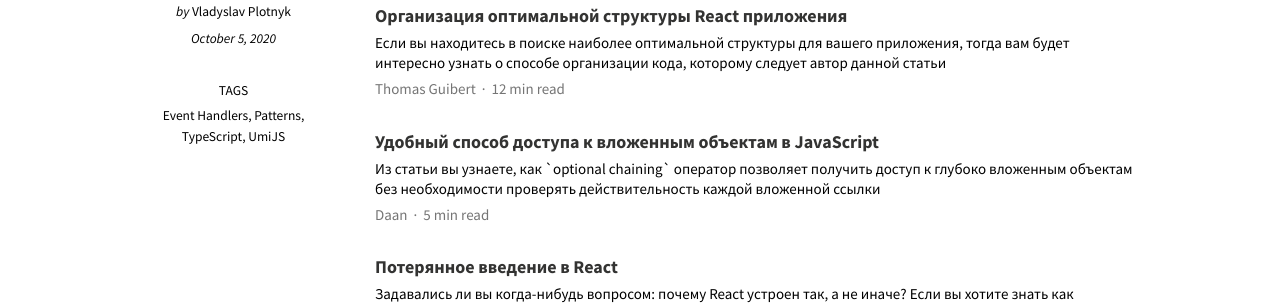
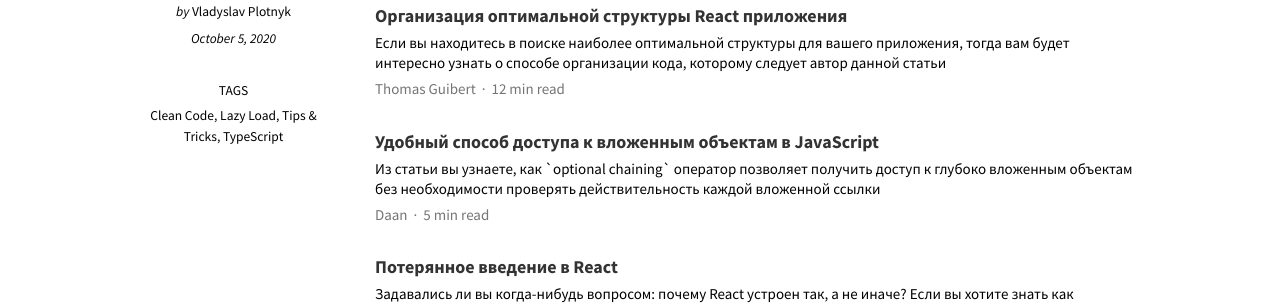
Before and after one commit to react-digest/react-digest.github.io, a Jekyll site: the page built from _posts/2020-10-05-digest8.md, in a window 1280 px wide. Shown: the part 791-1096 px from the top of the page. Built offline with Jekyll 4.4.1, drawn with Linux system fonts in a browser that asks for light colours; nearby versions of some CDN libraries.

Commit message:
update digest #8

```diff
--- a/_posts/2020-10-05-digest8.md
+++ b/_posts/2020-10-05-digest8.md
@@ -5,9 +5,9 @@ image:
   thumbnail: /images/digest8-thumbnail.jpg
   caption: "Photo from [Unsplash](https://unsplash.com/photos/eby8F5oWEw4)"
 tags:
-  - UmiJS
-  - Event Handlers
-  - Patterns
+  - Clean Code
+  - Tips & Tricks
+  - Lazy Load
   - TypeScript
 ---
 
```
